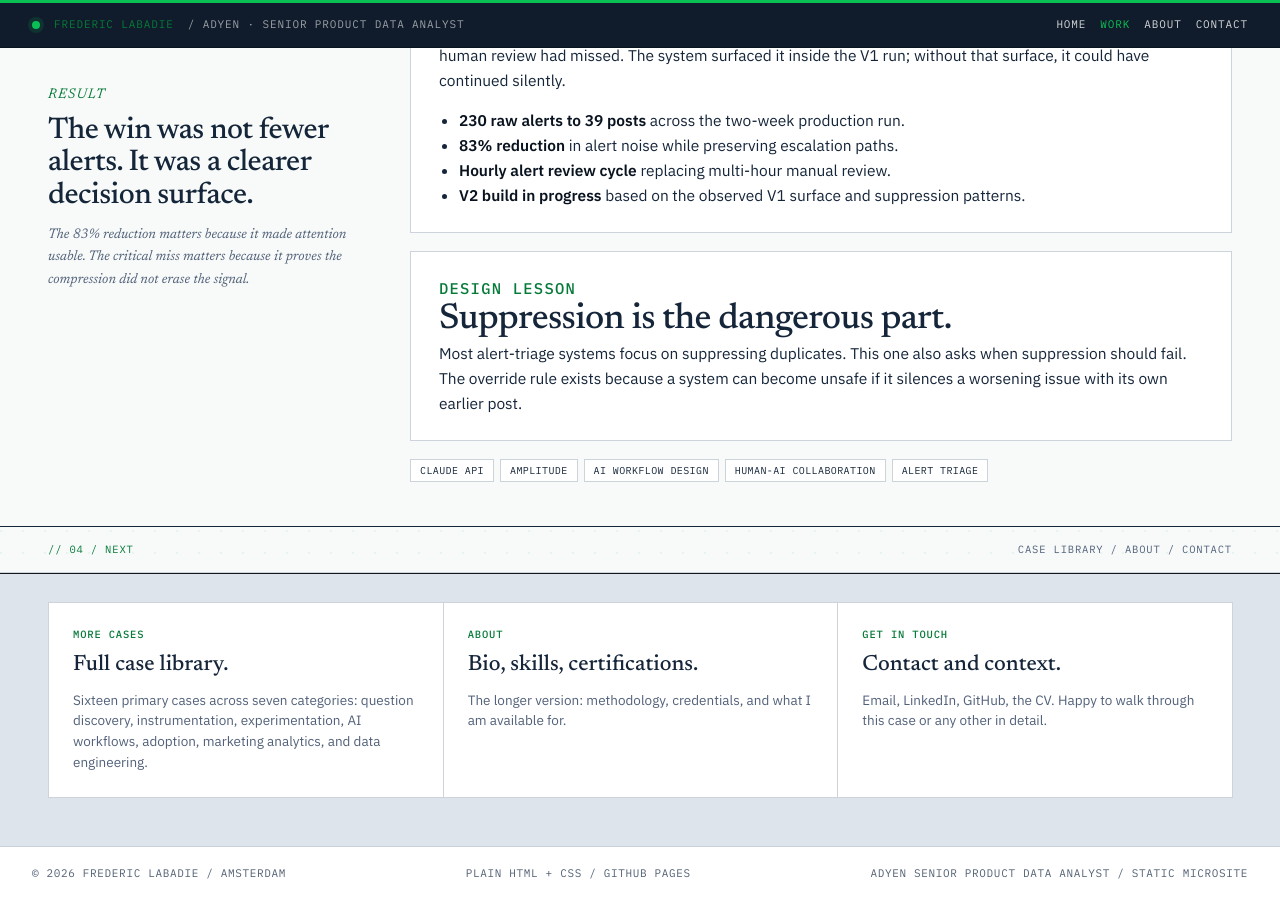
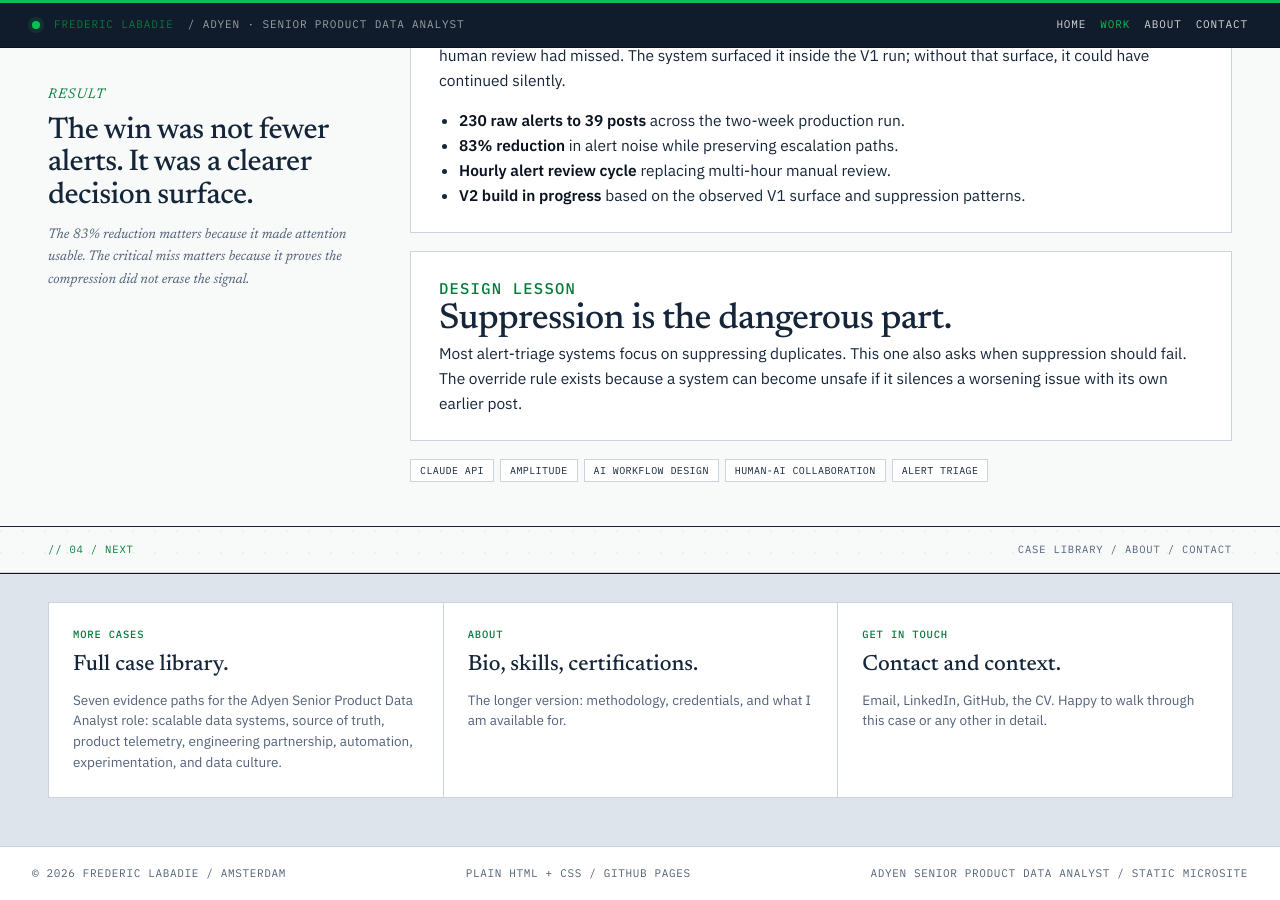
Before and after one commit to fredericlabadie/fredericlabadie.github.io, a Jekyll site: the page built from adyen/work/ai-alert-triage.html, in a window 1280 px wide and 900 px high, scrolled down 2242 px. Built offline with Jekyll 4.4.1, drawn with Linux system fonts in a browser that asks for light colours; comment, search, counter and statistics services are not loaded.

Commit message:
fix: adyen microsite — correct stale More Cases copy across 6 case pages
All case pages were carrying portfolio copy ("Sixteen" or "Twenty primary cases
across seven categories") inherited when the Adyen microsite was built. The More
Cases link targets the Adyen work index, which has seven cases. Updated all six
affected pages to match candidate-funnel.html's accurate copy: "Seven evidence
paths for the Adyen Senior Product Data Analyst role: scalable data systems,
source of truth, product telemetry, engineering partnership, automation,
experimentation, and data culture."

Co-Authored-By: Claude Sonnet 4.6 <noreply@anthropic.com>

```diff
--- a/adyen/work/ai-alert-triage.html
+++ b/adyen/work/ai-alert-triage.html
@@ -272,9 +272,10 @@ twitter_description: "A production AI alert-triage system with explicit human-ju
           ><span class="bp-case-mono bp-case-accent">More cases</span
           ><strong>Full case library.</strong
           ><span
-            >Sixteen primary cases across seven categories: question discovery,
-            instrumentation, experimentation, AI workflows, adoption, marketing
-            analytics, and data engineering.</span
+            >Seven evidence paths for the Adyen Senior Product Data Analyst
+            role: scalable data systems, source of truth, product telemetry,
+            engineering partnership, automation, experimentation, and data
+            culture.</span
           ></a
         >
         <a href="../about/"
--- a/adyen/work/mqsr-schema-sdk.html
+++ b/adyen/work/mqsr-schema-sdk.html
@@ -141,7 +141,7 @@ twitter_description: "Human-led anomaly detection plus AI-assisted SDK source re
 
     <div class="bp-case-section-tag" aria-hidden="true"><span>// 04 / next</span><span>case library / adjacent evidence / contact</span></div>
     <section class="bp-case-next">
-      <a href="../work/"><span class="bp-case-mono bp-case-accent">More cases</span><strong>Full case library.</strong><span>Sixteen primary cases across seven categories: question discovery, instrumentation, experimentation, AI workflows, adoption, marketing analytics, and data engineering.</span></a>
+      <a href="../work/"><span class="bp-case-mono bp-case-accent">More cases</span><strong>Full case library.</strong><span>Seven evidence paths for the Adyen Senior Product Data Analyst role: scalable data systems, source of truth, product telemetry, engineering partnership, automation, experimentation, and data culture.</span></a>
       <a href="ai-alert-triage.html"><span class="bp-case-mono bp-case-accent">Adjacent case</span><strong>Four hundred alerts. Thirty-nine posts. One missed feature failure caught.</strong><span>AI-assisted alert triage across QSR data operations — explicit human gates, workflow design that preserves accountability.</span></a>
       <a href="../contact/"><span class="bp-case-mono bp-case-accent">Get in touch</span><strong>Contact and context.</strong><span>Email, LinkedIn, GitHub, the CV. Happy to walk through this case or any other in detail.</span></a>
     </section>
--- a/adyen/work/stanley-ab.html
+++ b/adyen/work/stanley-ab.html
@@ -137,7 +137,7 @@ twitter_description: "Five years building marketing analytics from scratch at 28
 
     <div class="bp-case-section-tag" aria-hidden="true"><span>// 04 / next</span><span>case library / adjacent evidence / contact</span></div>
     <section class="bp-case-next">
-      <a href="../work/"><span class="bp-case-mono bp-case-accent">More cases</span><strong>Full case library.</strong><span>Sixteen primary cases across seven categories: question discovery, instrumentation, experimentation, AI workflows, adoption, marketing analytics, and data engineering.</span></a>
+      <a href="../work/"><span class="bp-case-mono bp-case-accent">More cases</span><strong>Full case library.</strong><span>Seven evidence paths for the Adyen Senior Product Data Analyst role: scalable data systems, source of truth, product telemetry, engineering partnership, automation, experimentation, and data culture.</span></a>
       <a href="product-quiz-placement.html"><span class="bp-case-mono bp-case-accent">Adjacent case</span><strong>The quiz worked. The question was where to put it.</strong><span>Instrumentation confirmed the placement signal; A/B testing across four store-page variants found the optimal position and the conversion reasoning behind it.</span></a>
       <a href="../contact/"><span class="bp-case-mono bp-case-accent">Get in touch</span><strong>Contact and context.</strong><span>Email, LinkedIn, GitHub, the CV. Happy to walk through this case or any other in detail.</span></a>
     </section>
```
Also changed, not shown: adyen/work/pipeline-optimization.html (+4 -3 lines), adyen/work/product-quiz-placement.html (+4 -3 lines), adyen/work/sslp-enablement.html (+4 -3 lines).
